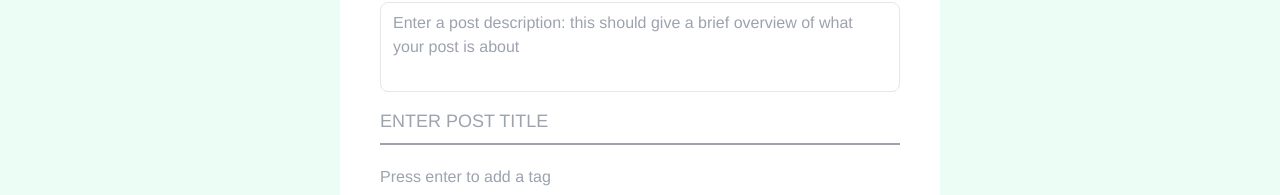
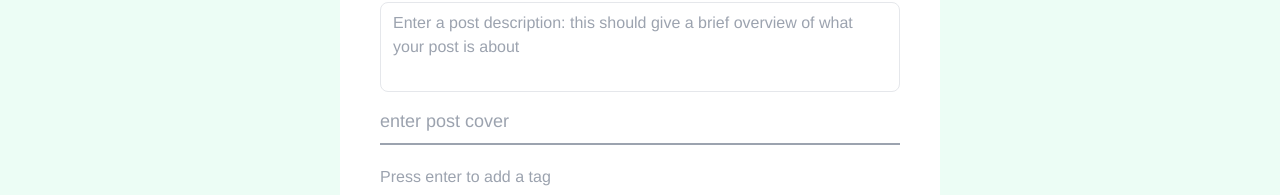
Before and after one commit to davemaxwell612/feedsarena.com, a Vue app: page /createnewpost in a window 1280 px wide. Shown: the part 603-798 px from the top of the page. Built offline with nearby package versions, Linux system fonts and the light colour scheme.

Commit message:
Updated Post Image

```diff
--- a/db/data.json
+++ b/db/data.json
@@ -3,7 +3,7 @@
     {
       "title": "N-Power begins Batch C Stream 2 Payments",
       "body": "Just In: Slap Competition To Begin In Nigeria This Month, The Executive Director, TKK Sport, Mr. Abdullrahman Orosanya, promoter of Slap Fight Nigeria, has disclosed in a statement in Lagos that the date for commencement of the slap competition is yet to be picked.",
-      "cover": "https://fun9ja.com/wp-content/uploads/2021/10/Slapping-Competition-768x416.jpg",
+      "cover": "https://i0.wp.com/www.blueprint.ng/wp-content/uploads/2021/09/images-2-6.jpeg?resize=600%2C320&ssl=1",
       "metadata": "Just In: Slap Competition To Begin In Nigeria This Month, The Executive Director, TKK Sport, Mr",
       "cat": "Jobs",
       "id": 1,
@@ -16,13 +16,24 @@
     {
       "title": "How to successfully purchase the JAM 2022 Pin",
       "body": "Veeiye No Time, Veeiye No Time Audio, Talented singer, and songwriter, Veeiye comes through with a new song download.\nThe new song download by BBNaija Vee is a chart-topping song and it is taken from her just-completed studio project titled Young & Reckless.",
-      "cover": "https://fun9ja.com/wp-content/uploads/2021/10/Veeiye-Do-It-Free-Mp3-Download.jpg",
+      "cover": "https://www.vtpass.com/blog/wp-content/uploads/2022/02/WhatsApp-Image-2022-02-24-at-3.44.14-PM-825x510.jpeg",
       "metadata": "The new song download by BBNaija Vee is a chart-topping song and it is taken from her just-completed studio project ",
       "cat": "Howto",
       "id": 2,
       "tags": [
         "Howto"
       ]
+    },
+    {
+      "title": "Tyler Hubbard net worth and Biography",
+      "body": "Tyler Hubbard is an American Country music artist, his Net worth at the time of this post is roughly $25 million.\n\nIf you are looking to know more about Tyler Hubbard’s Net worth, Age: Kids, Weight, Wife, Bio-Wiki 2022, and more information then keep reading this post till the end and thank me later.\n\nCareer\nThe duo released their debut EP, Anything Like Me, in 2010 and their second EP, It’s Just What We Do, in 2012.\n\nIn the United States, the EP debuted at the top of the Heatseekers chart. Following their popularity, the team published Here’s to the Good Times, their debut studio album, in 2012.\n\nThe hit song Cruise has been certified 8x Platinum in the United States. The majority of his earnings come from the sales of his best-selling albums.\n\nTheir debut album sold nearly seven million copies and reached number one on the Billboard Hot 100 and number one on the US Country chart.",
+      "cover": "https://9jahot.com/wp-content/uploads/2022/08/Tyler-Hubbard.jpg",
+      "metadata": "Tyler Hubbard is an American Country music artist, his Net worth at the time of this post is roughly $25 million.",
+      "tags": [
+        "TylerHubard",
+        "entertainment"
+      ],
+      "id": 3
     }
   ]
 }
--- a/src/components/SinglePost.vue
+++ b/src/components/SinglePost.vue
@@ -12,7 +12,7 @@
               <div class="max-w-md bg-white rounded-xl shadow-md overflow-hidden md:max-w-2xl mb-6" v-for="post in post" :key="post.id">
                <div class="flex">
                  <div class="shrink-0">
-                    <img class="h-28 w-full object-cover md:h-full md:w-28" src="../assets/img.png" alt="Man looking at item at a store">
+                    <img class="h-28 w-full object-cover md:h-full md:w-28" :src="post.cover" alt="Man looking at item at a store">
                  </div>
                  <div class="pl-4 pt-2">
                     <div class="uppercase tracking-wide text-sm text-indigo-500 font-semibold">By Admin</div>
--- a/src/views/CreateNewPost.vue
+++ b/src/views/CreateNewPost.vue
@@ -31,7 +31,7 @@
     </div> -->
 
     <div class="flex items-center mb-5">
-        <input v-model="tittle" type="text" id="name" name="name" placeholder="ENTER POST TITLE"
+        <input v-model="cover" type="text" id="name" name="name" placeholder="enter post cover"
             class="flex-1 py-2 border-b-2 border-gray-400 focus:border-green-400
             text-gray-600 placeholder-gray-400
             outline-none text-lg" required>
--- a/src/views/PostDetails.vue
+++ b/src/views/PostDetails.vue
@@ -11,6 +11,7 @@
                 <div v-if="error">{{error}}</div>
                 <div v-if="post">
                     <h1 class="text-4xl font-medium leading-tight">{{post.title}}</h1>
+                    <img class="object-contain md:object-scale-down" :src="post.cover" alt="Man looking at item at a store">
                     <p class="leading-9 subpixel-antialiased">{{post.body}}</p>
                 </div>
 
```
